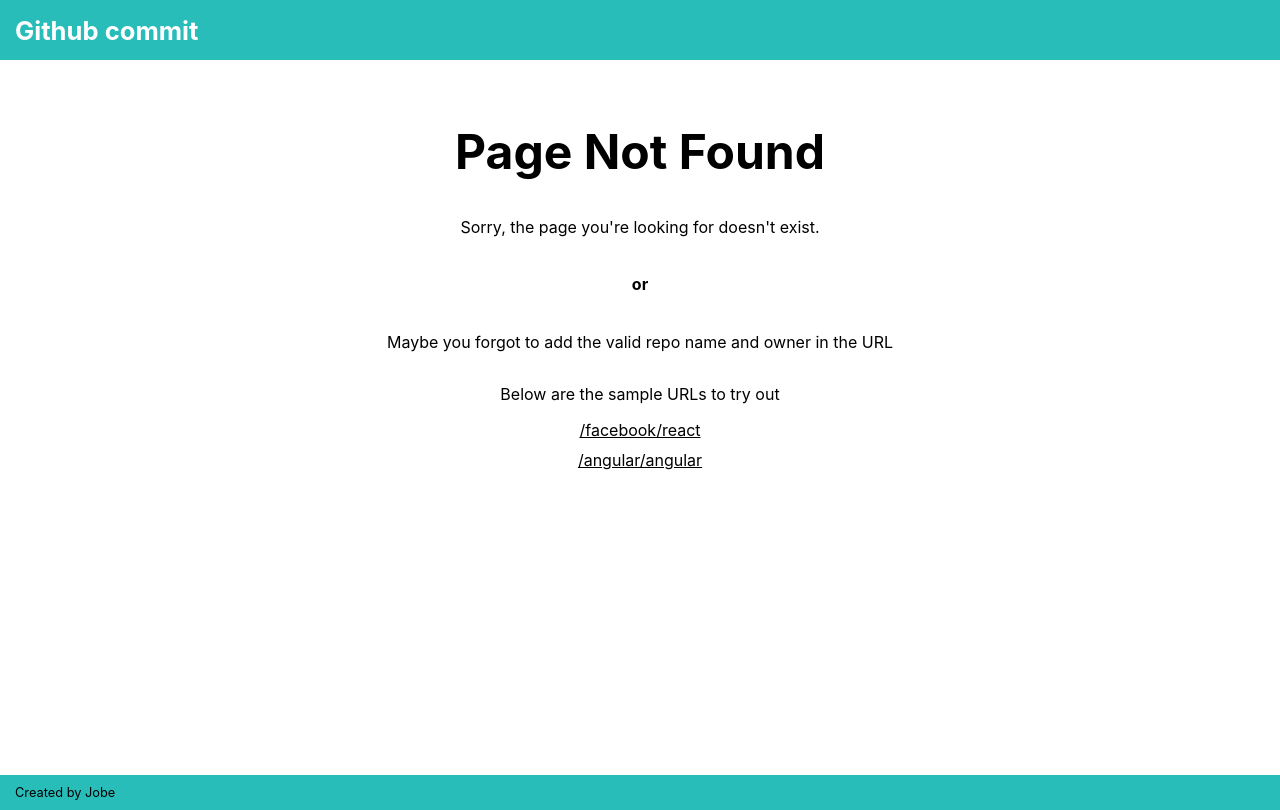
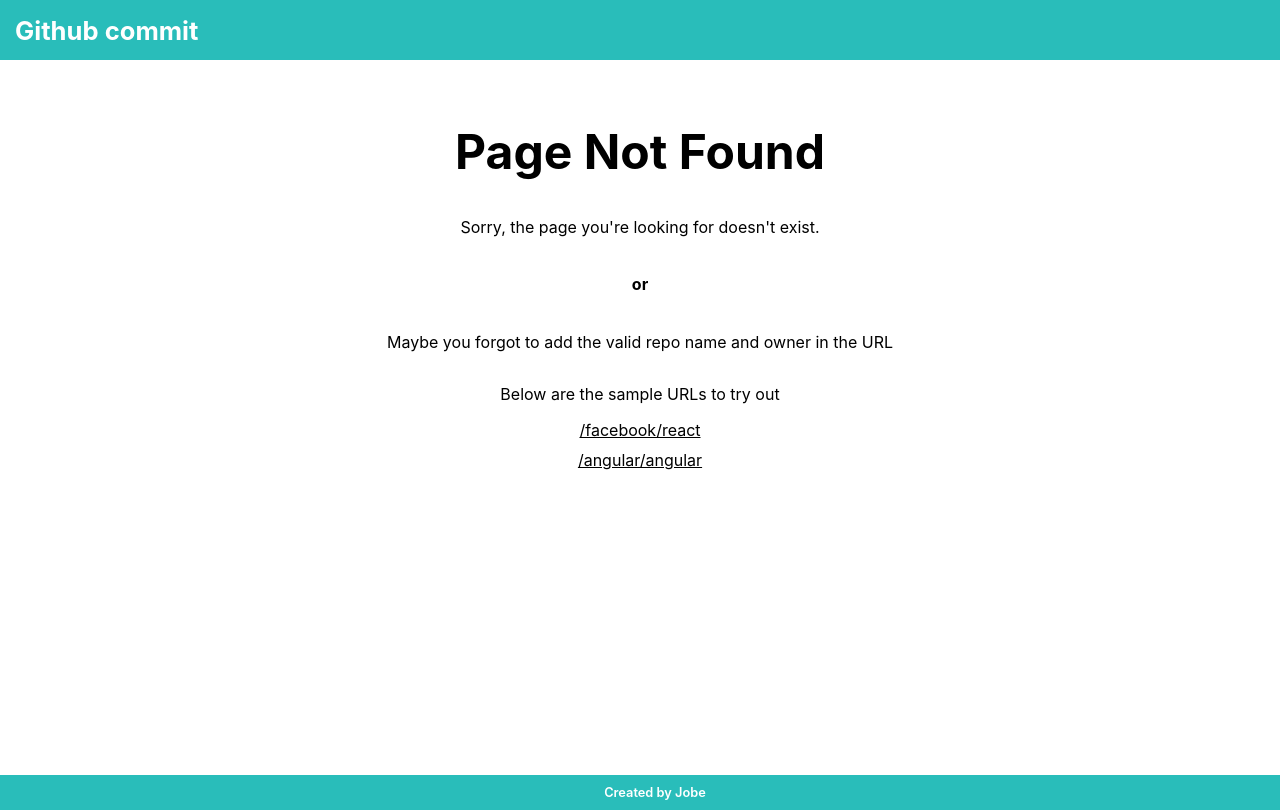
Before and after one commit to JobeMichael/github-commit-app, a React (Create React App) app: page / in a window 1280 px wide. Built offline with nearby package versions, Linux system fonts and the light colour scheme.

Commit message:
Update footer styles

```diff
--- a/src/components/Footer/Footer.styles.ts
+++ b/src/components/Footer/Footer.styles.ts
@@ -7,7 +7,9 @@ export const Footer = styled.footer`
   height: 35px;
   display: flex;
   align-items: center;
-  justify-content: space-between;
+  justify-content: center;
   padding: 0 15px;
   font-size: 0.8rem;
+  color: ${(props) => props.theme.colors.textWhite};
+  font-weight: 600;
 `;
```
